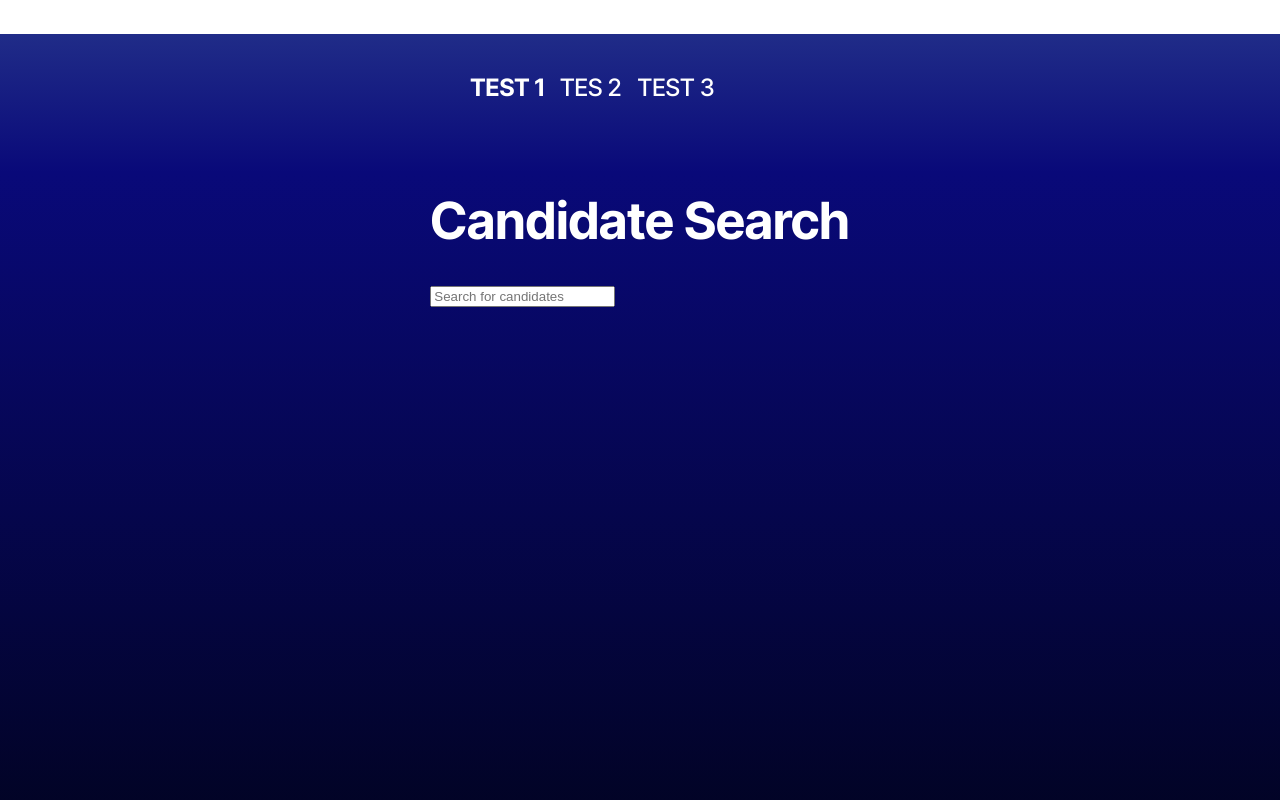
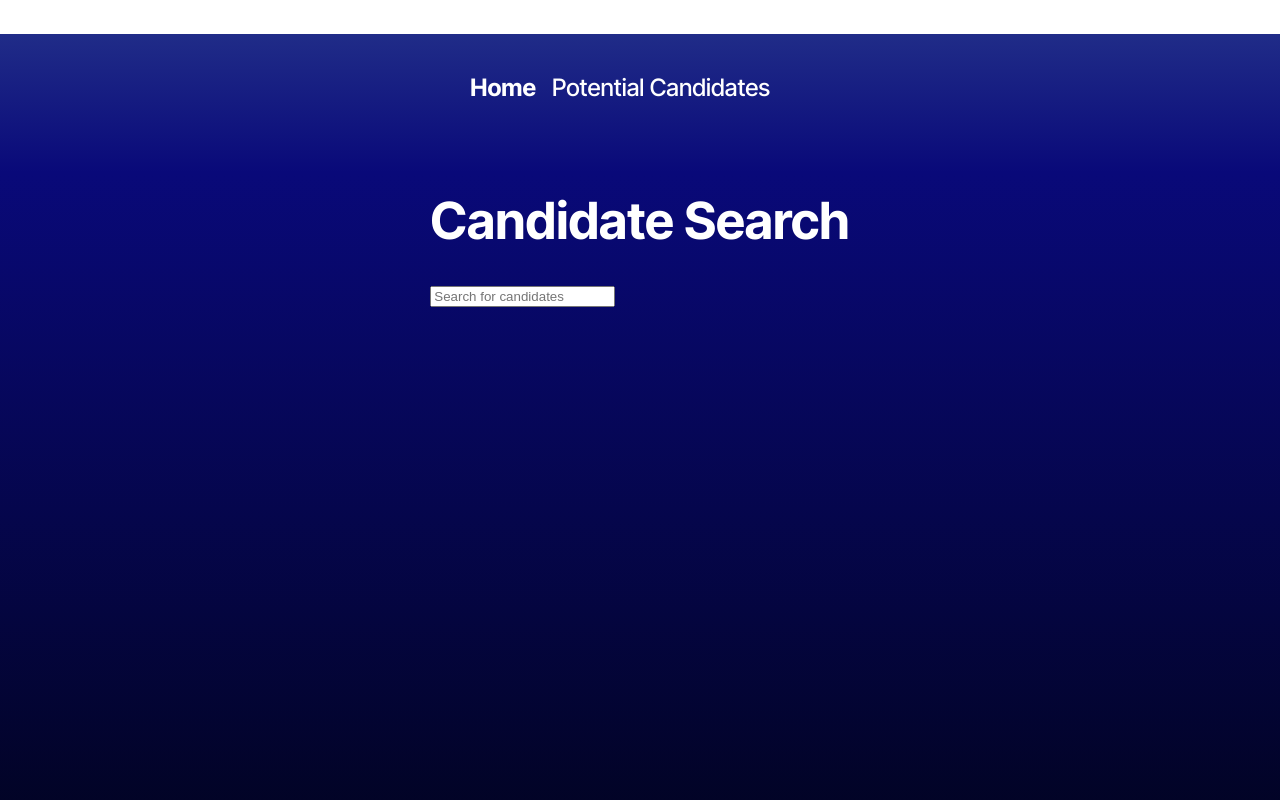
Before and after one commit to JoseMCabreraT/Unit13-CandidateSearch, a React (Vite) app: page / in a window 1280 px wide. Shown: the top 800 px of the page. Built offline with nearby package versions, Linux system fonts and the light colour scheme.

Commit message:
I added more updates on SavedCandidates.tsx.

```diff
--- a/src/components/Nav.tsx
+++ b/src/components/Nav.tsx
@@ -19,31 +19,19 @@ const Nav = () => {
               to='/'
               className={currentPage === '/' ? 'nav-link active' : 'nav-link'}
             >
-              TEST 1
+             Home
             </Link>
           </h2>
         </li>
         <li className='nav-item'>
           <h2>
             <Link
-              to='/WatchList'
+              to='/SavedCandidates'
               className={
-                currentPage === '/WatchList' ? 'nav-link active' : 'nav-link'
+                currentPage === '/SavedCandidates' ? 'nav-link active' : 'nav-link'
               }
             >
-              TES 2
-            </Link>
-          </h2>
-        </li>
-        <li className='nav-item'>
-          <h2>
-            <Link
-              to='/SeenIt'
-              className={
-                currentPage === '/SeenIt' ? 'nav-link active' : 'nav-link'
-              }
-            >
-              TEST 3
+              Potential Candidates
             </Link>
           </h2>
         </li>
@@ -52,7 +40,7 @@ const Nav = () => {
 
 
     </div>
-  )
+  )//return
 };
 
 export default Nav;
--- a/src/pages/SavedCandidates.tsx
+++ b/src/pages/SavedCandidates.tsx
@@ -1,10 +1,16 @@
 import React, { useEffect, useState } from 'react';
-import type Candidates from '../utils/Candidate.interface';
+import type Candidates from '../interfaces/Candidate.interface';
 
 const SavedCandidates = () => {
-  const clearLocalStorage = () => {
-    localStorage.removeItem('candidates');
-  };
+  const [CandidateSearch, setSavedCandidates] = useState<Candidates[]>([]);
+
+
+  useEffect(() => {
+    const CandidateSearch = JSON.parse(
+      localStorage.getItem('Candidates') as string
+    );
+    setSavedCandidates(CandidateSearch);
+  }, []);
 
   return (
     <>
```
Also changed, not shown: src/api/API.tsx (+4 -4 lines), src/components/Card.tsx (added), src/components/Row.tsx (added), 1 other file (tests, documents, lock files or other folders).
